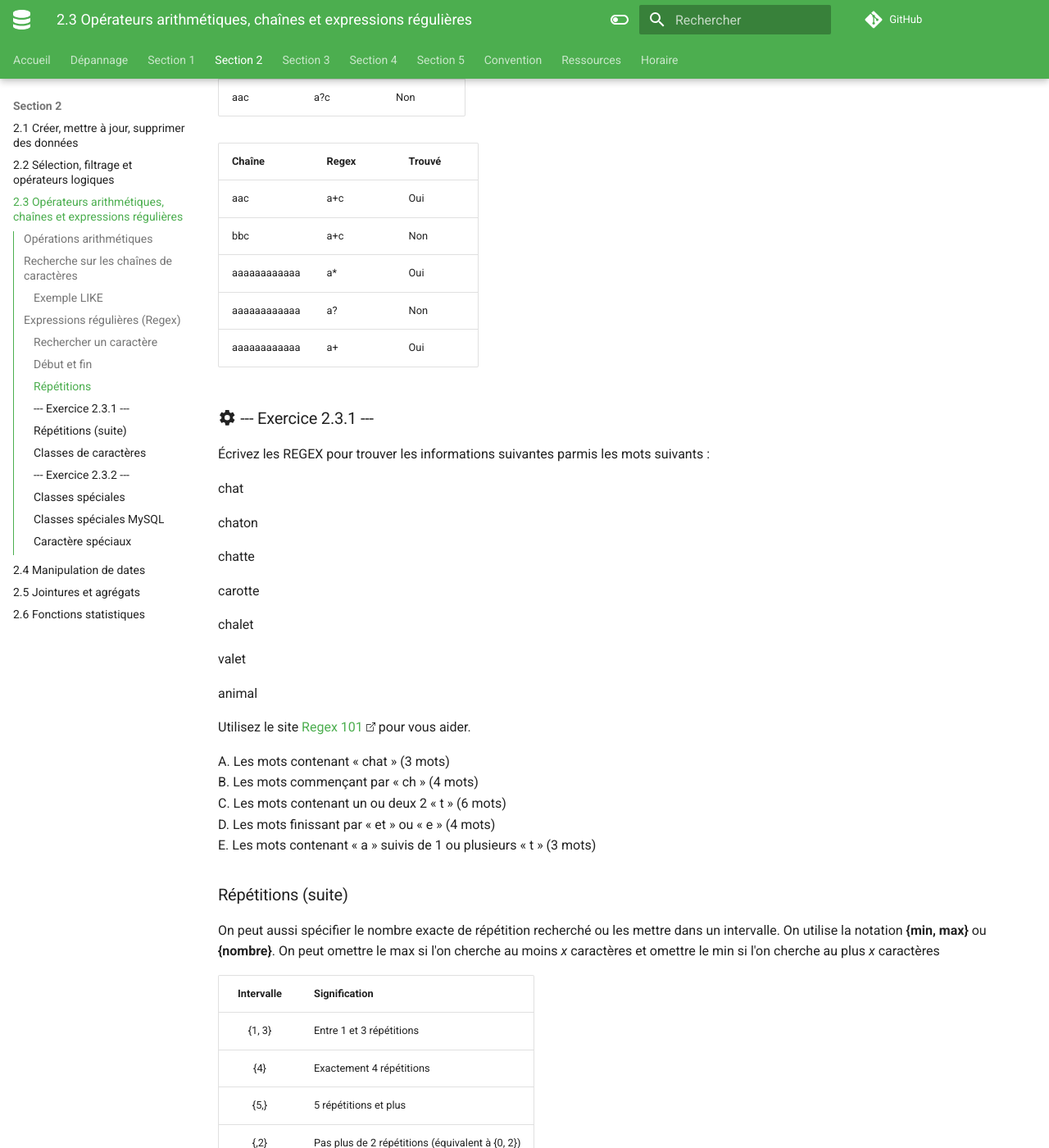
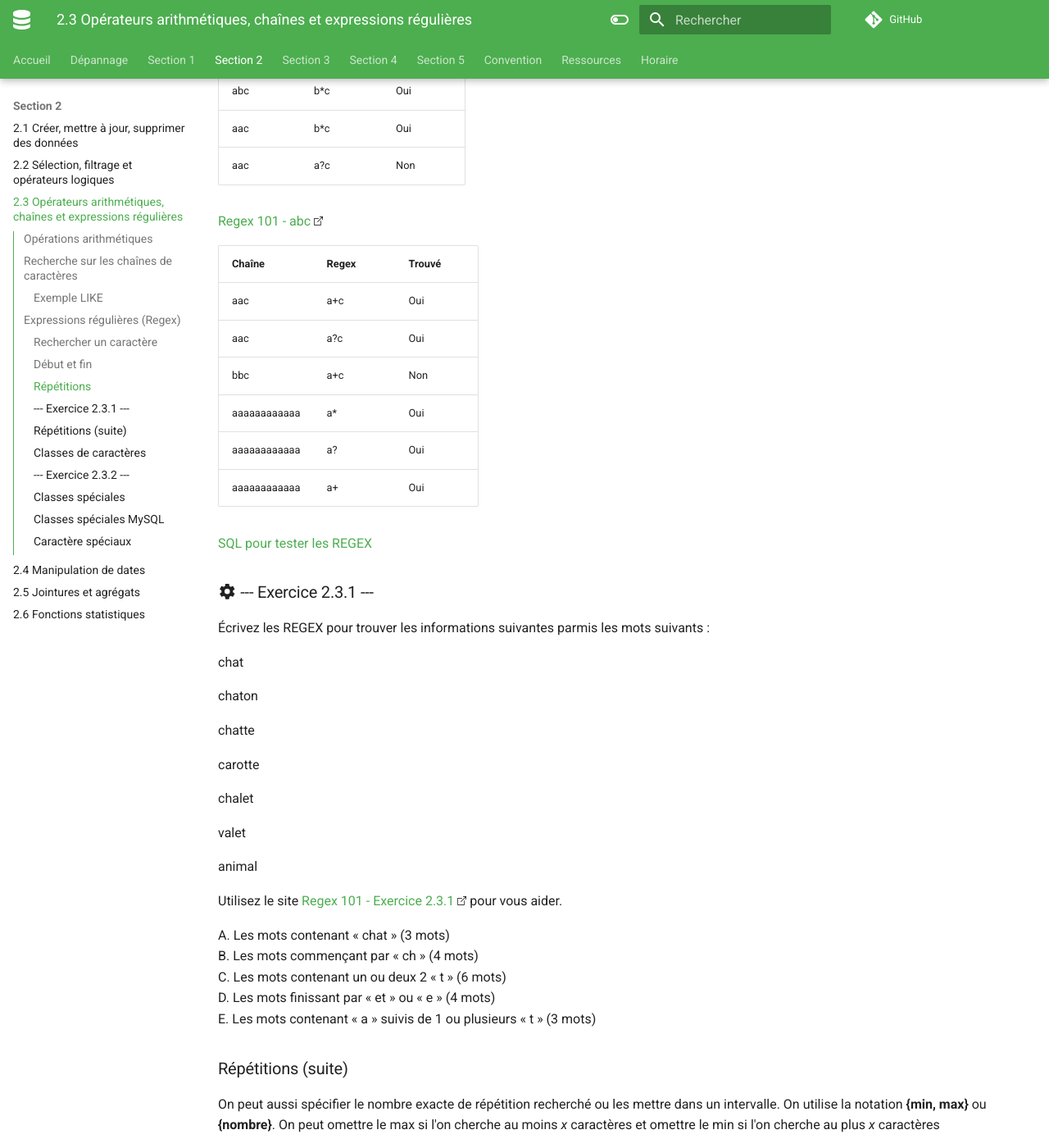
Before and after one commit to cegepvictoetienne/bd1, an MkDocs documentation site: the page built from docs/notes_de_cours/section_2.3.md, in a window 1280 px wide and 1400 px high, scrolled down 3154 px. Shown: the whole window at 82% size. Built offline with MkDocs 1.6.1 and Material for MkDocs 9.7.7, drawn with Linux system fonts in a browser that asks for light colours; comment, search, counter and statistics services are not loaded; some of the changed text lies outside the part shown.

Commit message:
correction 2.3

```diff
--- a/docs/notes_de_cours/section_2.3.md
+++ b/docs/notes_de_cours/section_2.3.md
@@ -93,6 +93,8 @@ Voici un terrain de jeu (avec une super histoire de héros des bases de données
 |cba|ba|Oui|
 |abc|d|Non|
 
+[Regex 101 - abc](https://regex101.com/r/NzBMcE/2)
+
 ### Début et fin
 
 Pour indiquer le début d'une chaîne, on utilise le symbole **^**, et pour la fin, le symbole **$**.
@@ -104,6 +106,8 @@ Pour indiquer le début d'une chaîne, on utilise le symbole **^**, et pour la f
 |abc|^bc|Non|
 |abc|^ab$|Non|
 |abc|ab$|Non|
+
+[Regex 101 - abc](https://regex101.com/r/NzBMcE/2)
 
 ### Répétitions
 
@@ -120,13 +124,19 @@ Les REGEX offrent 3 différents caractères spéciaux pour la répétition :
 |aac|b*c|Oui|
 |aac|a?c|Non|
 
+[Regex 101 - abc](https://regex101.com/r/NzBMcE/2)
+
 |Chaîne|Regex|Trouvé|
 ||||
 |aac|a+c|Oui|
+|aac|a?c|Oui|
 |bbc|a+c|Non|
 |aaaaaaaaaaaa|a*|Oui|
-|aaaaaaaaaaaa|a?|Non|
+|aaaaaaaaaaaa|a?|Oui|
 |aaaaaaaaaaaa|a+|Oui|
+
+[SQL pour tester les REGEX](/test_regex.sql)
+
 
 ### :material-cog: --- Exercice 2.3.1 ---
 
@@ -146,7 +156,7 @@ valet
 
 animal
 
-Utilisez le site [Regex 101](https://regex101.com/r/M5fA4m/1) pour vous aider.
+Utilisez le site [Regex 101 - Exercice 2.3.1](https://regex101.com/r/M5fA4m/1) pour vous aider.
 
 A. Les mots contenant « chat » (3 mots)
 B. Les mots commençant par « ch » (4 mots)
@@ -185,7 +195,7 @@ On indique une classe avec **[*min*-*max*]**. On peut juxtaposé des intervalles
 
 |Énoncé|REGEX|
 |||
-|Un numéro de téléphone|[0-9]{3}-[0-9]{3}-[0-9]{4}|
+|Un numéro de téléphone Nord-Américain|[2-9][0-9]{2}-[0-9]{3}-[0-9]{4}|
 |Une séquence contenant entre 3 et 8 lettres|[a-zA-Z]{3,8}|
 |Un mot de 6 lettres commençant par h|^h[a-z]{5}$|
 
```
Also changed, not shown: 1 other file.
